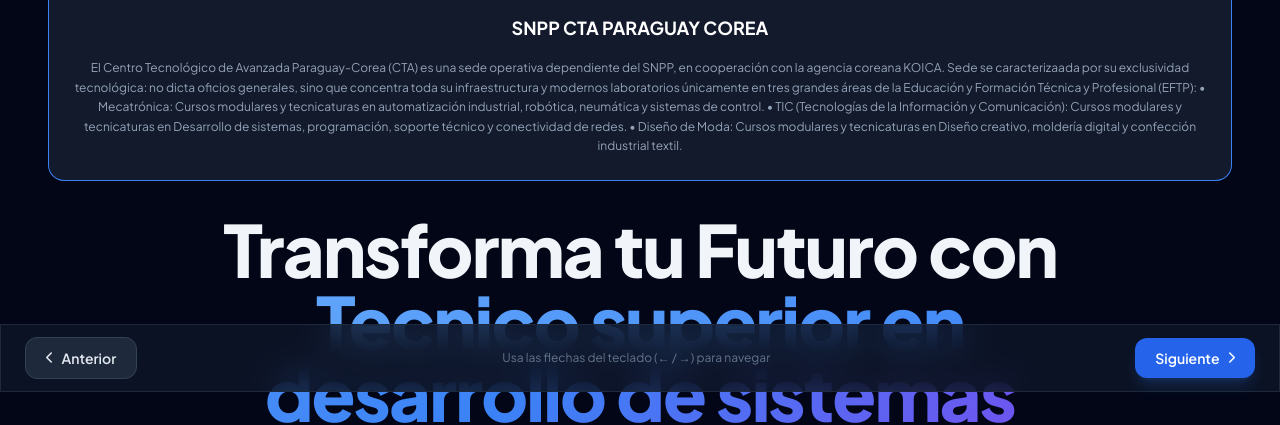
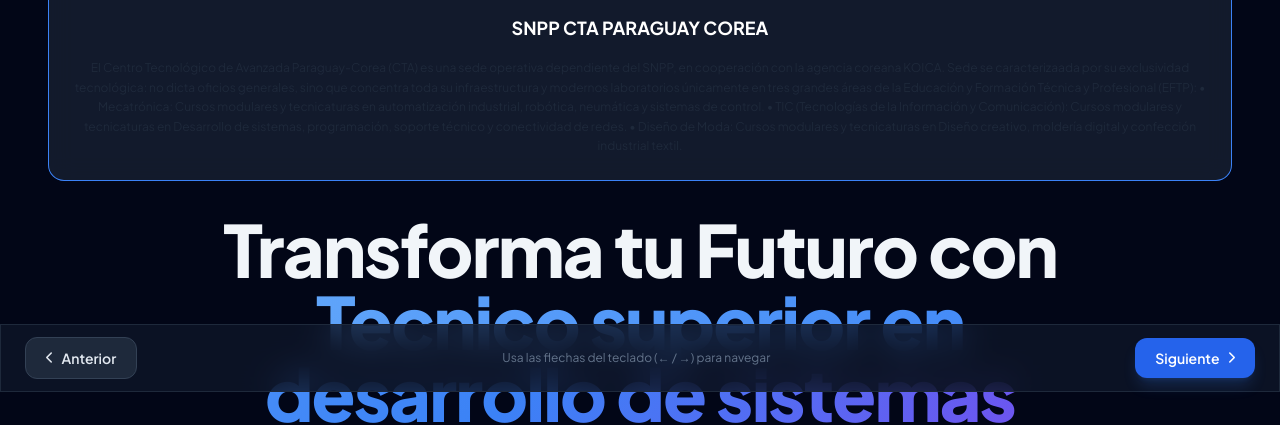
Before and after one commit to ctapctic/tecnico_superior_cta, a plain HTML site: page index.html in a window 1280 px wide. Shown: the part 408-833 px from the top of the page. Drawn offline with nearby package versions, Linux system fonts and the light colour scheme; a script that the page names is missing.

Commit message:
Update index.html

```diff
--- a/index.html
+++ b/index.html
@@ -159,7 +159,7 @@
               <h3 class="font-bold text-lg text-white">
                 SNPP CTA PARAGUAY COREA
               </h3>
-              <p class="text-xs text-slate-400 leading-relaxed">
+              <p class="text-xs text-slate-800 leading-relaxed">
                 El Centro Tecnológico de Avanzada Paraguay-Corea (CTA) es una
                 sede operativa dependiente del SNPP, en cooperación con la
                 agencia coreana KOICA. Sede se caracterizaada por su
```
